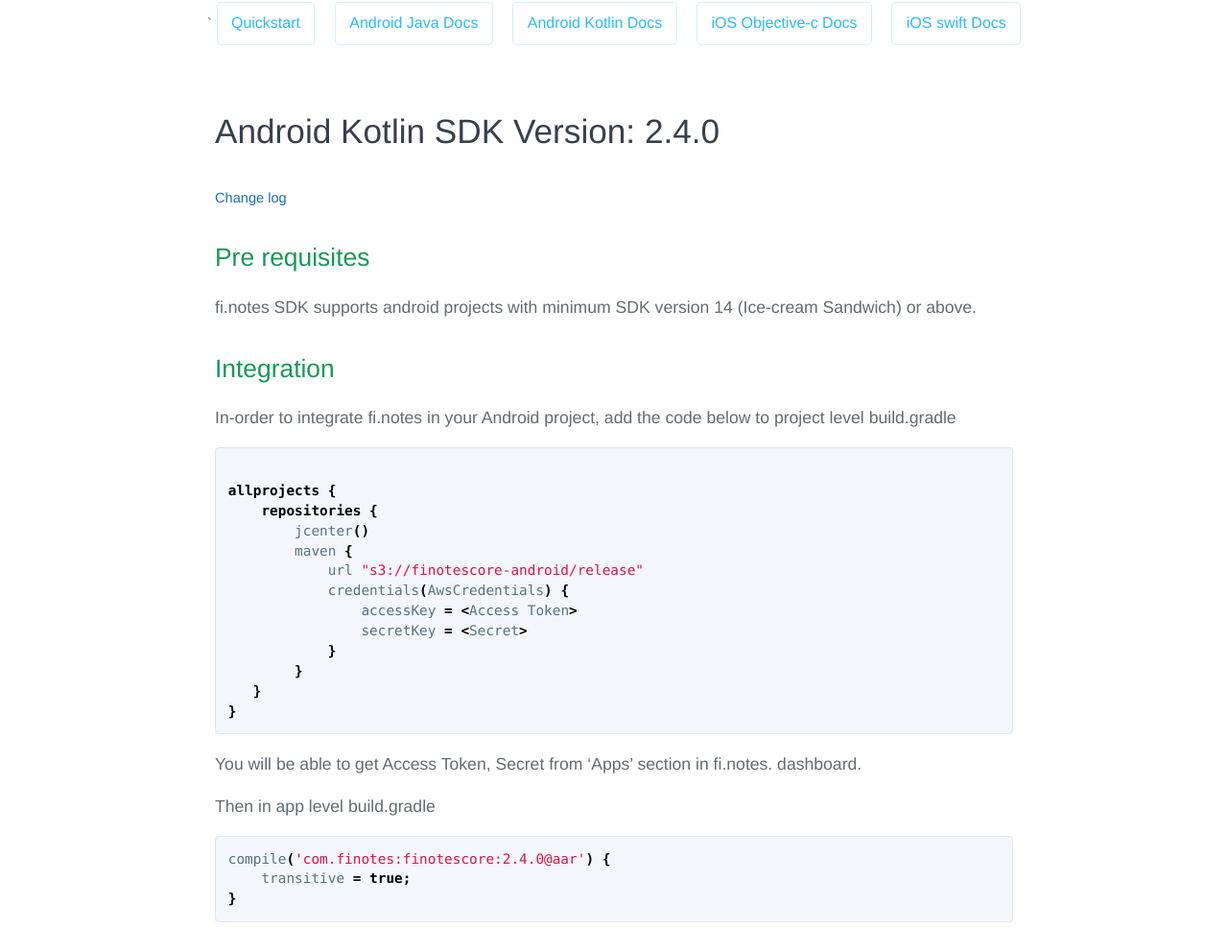
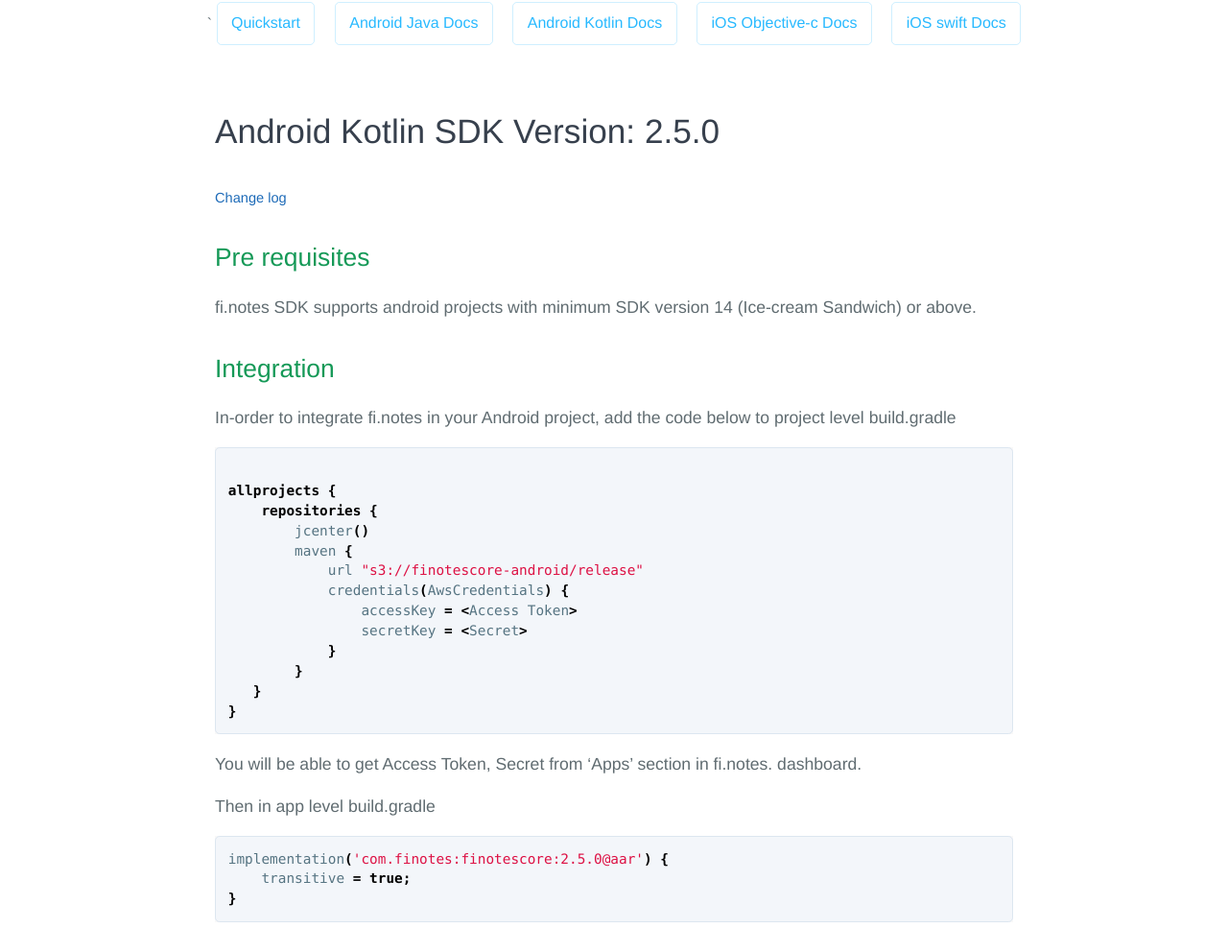
Before and after one commit to finotes/finotes.github.io, a Jekyll site: the page built from _posts/2018-02-09-kotlin-docs.md, in a window 1280 px wide and 1400 px high. Shown: the part 122-1114 px from the top of the window at 96% size. Built offline with Jekyll 4.4.1, drawn with Linux system fonts in a browser that asks for light colours; some web fonts are replaced.

Commit message:
Update 2018-02-09-kotlin-docs.md

````diff
--- a/_posts/2018-02-09-kotlin-docs.md
+++ b/_posts/2018-02-09-kotlin-docs.md
@@ -3,7 +3,7 @@ layout: post
 title: "Android Kotlin SDK Documentation"
 ---
 
-# Android Kotlin SDK Version: 2.4.0
+# Android Kotlin SDK Version: 2.5.0
 ##### [Change log](https://finotes.github.io/2018/01/22/android-change-log)
 
 ## Pre requisites
@@ -34,7 +34,7 @@ You will be able to get Access Token, Secret from 'Apps' section in fi.notes. da
 
 Then in app level build.gradle
 ```gradle
-compile('com.finotes:finotescore:2.4.0@aar') {
+implementation('com.finotes:finotescore:2.5.0@aar') {
     transitive = true;
 }
 ```
````
